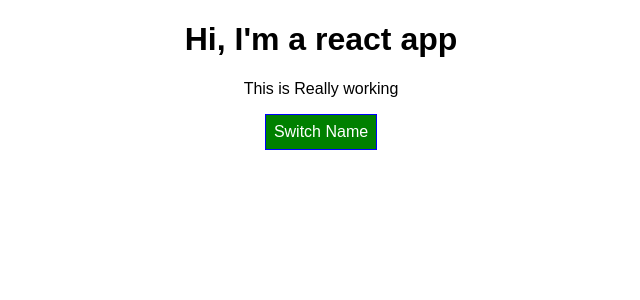
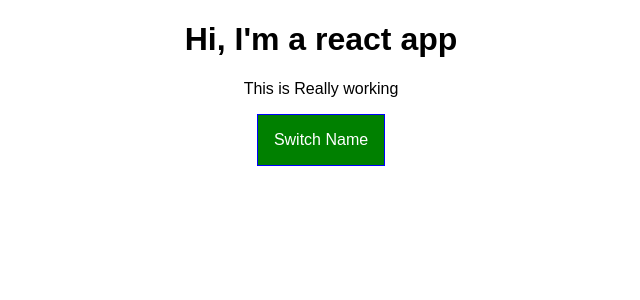
Before and after one commit to beisong/react-complete-guide, a React app: page / in a window 1280 px wide. Shown: the top 300 px of the page, without its empty margins (319-959 px from the left). Built offline with nearby package versions, Linux system fonts and the light colour scheme.

Commit message:
5.10 CSS modules w pseudo selector

```diff
--- a/src/App.css
+++ b/src/App.css
@@ -9,3 +9,27 @@
 .bold{
   font-weight: bold;
 }
+
+.App button{
+  border:1px solid blue;
+  color:white;
+  padding:16px;
+  background-color: green;
+  font:inherit;
+  cursor:pointer;
+}
+
+
+.App button:hover{
+  background-color: lightgreen;
+  color:black;
+}
+
+.App button.Red{
+  background-color: red;
+}
+
+.App button.Red:hover{
+  background-color: salmon;
+  color:black;
+}
--- a/src/App.js
+++ b/src/App.js
@@ -41,29 +41,20 @@
   };
 
   render() {
+    let persons = null;
+    let btnClass = '';
 
-    //INLINE STYLE; Scope to element only
-    const buttonStyle = {
-      backgroundColor : 'green',
-      color:'white',
-      font:'inherit',
-      border:'1px solid blue',
-      padding: '8px',
-      cursor:'pointer'
-    };
-
-    let persons = null;
-    if (this.state.showPerson){
-      persons=(
+    if (this.state.showPerson) {
+      persons = (
         <div>
-          {this.state.persons.map((person,index)=>{
+          {this.state.persons.map((person, index) => {
             return (
               <Person
                 name={person.name}
                 age={person.age}
                 key={person.id}
-                click = {()=> this.deletePersonHandler(index)}
-                changed = {(event)=>this.nameChangeHandler(event, person.id)}
+                click={() => this.deletePersonHandler(index)}
+                changed={(event) => this.nameChangeHandler(event, person.id)}
               />
             )
           })
@@ -71,7 +62,7 @@
         </div>
       );
 
-      buttonStyle.backgroundColor='red';
+      btnClass = classes.Red;
     }
 
     let assignedclasses = [];  // join to "red bold"
@@ -86,8 +77,7 @@
         <div className={classes.App}>
           <h1>Hi, I'm a react app</h1>
           <p className={assignedclasses.join(' ')}>This is Really working</p>
-          <button
-            style={buttonStyle}
+          <button className={btnClass}
             // onClick={this.switchNameHandler.bind(this, 'Max Switch')}
             onClick={this.togglePersonHandler}>
             Switch Name
@@ -98,4 +88,5 @@
   }
 }
 
+
 export default App;
```
